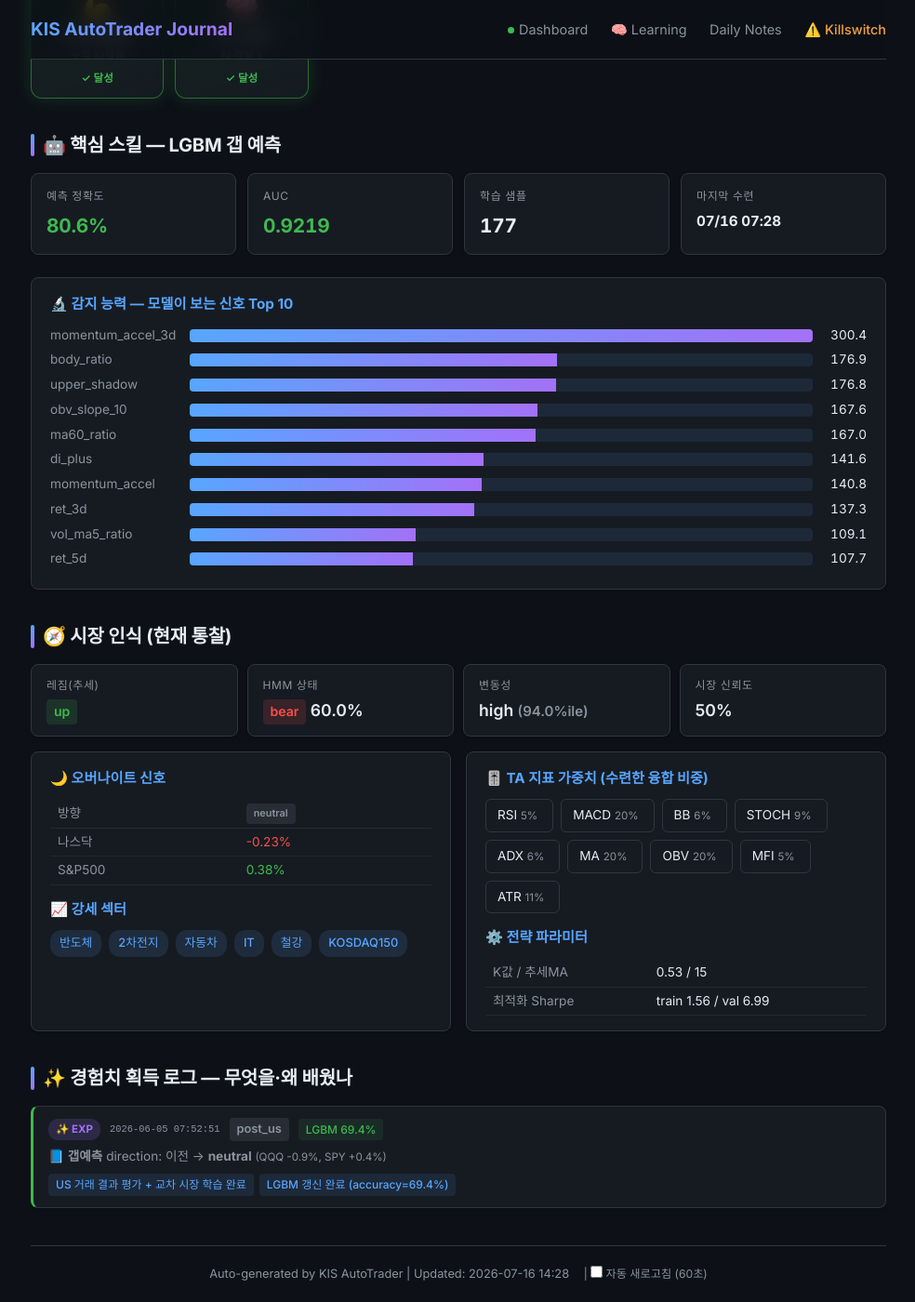
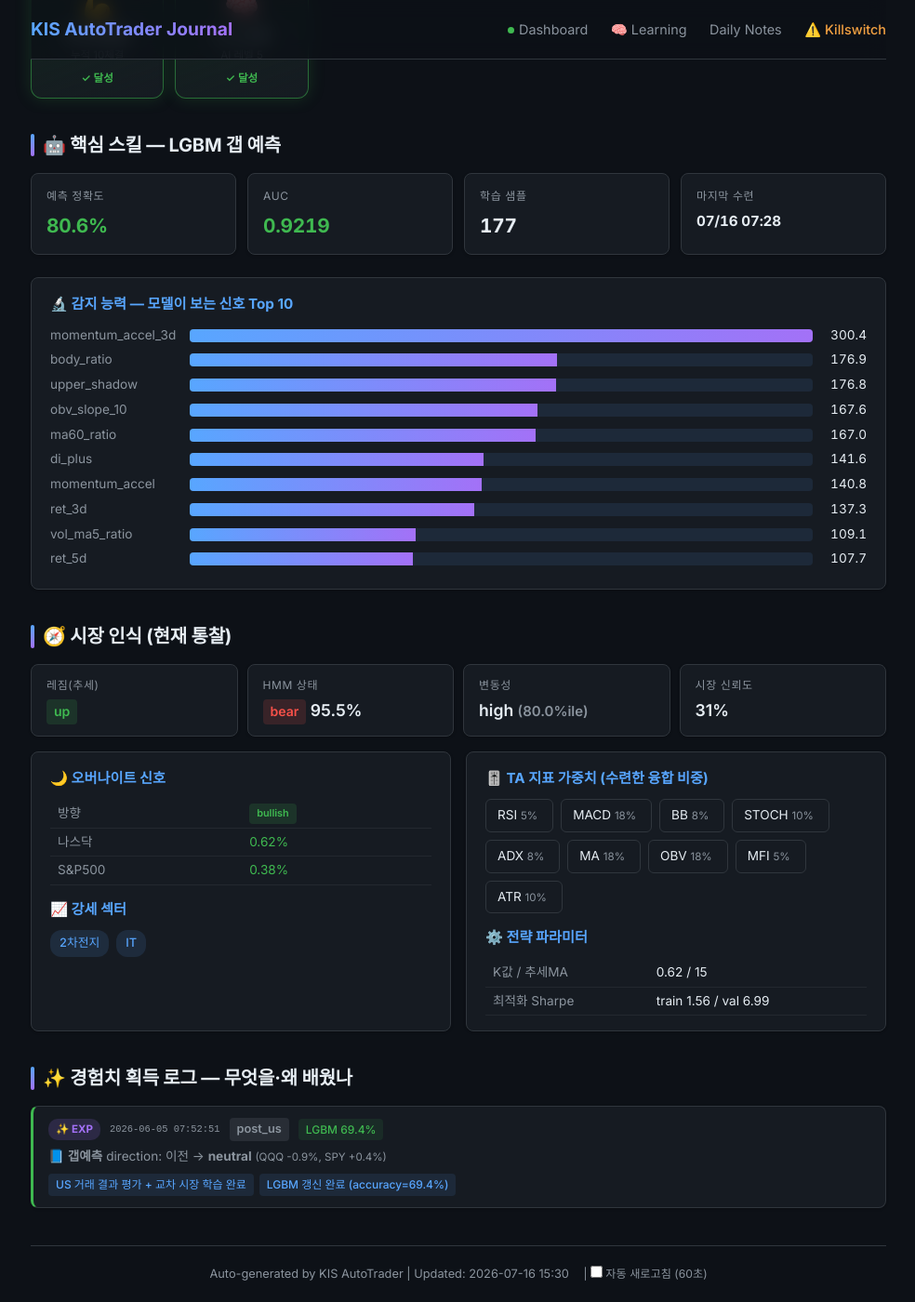
Before and after one commit to BudongJW/kis-trading-journal, a Jekyll site: the page built from learning.html, in a window 1280 px wide and 1400 px high, scrolled down 652 px. Shown: the whole window at 93% size, without its empty margins (147-1131 px from the left). Built offline with Jekyll 4.4.1, drawn with Linux system fonts in a browser that asks for light colours; nearby versions of some CDN libraries.

Commit message:
auto: portfolio update 15:30

```diff
--- a/_data/portfolio.json
+++ b/_data/portfolio.json
@@ -1,5 +1,5 @@
 {
-  "updated_at": "2026-07-16T14:28:03.208736",
+  "updated_at": "2026-07-16T15:30:09.240362",
   "initial_capital": 500000,
   "cash": 871201,
   "holdings": [],
@@ -1093,18 +1093,7 @@
     "avg_loss_pct": -1.93,
     "total_return_pct": -0.66
   },
-  "r_summary": {
-    "total_trades": 2,
-    "avg_r": 0.03,
-    "median_r": 0.03,
-    "win_rate": 1.0,
-    "avg_win_r": 0.03,
-    "avg_loss_r": 0,
-    "expectancy_r": 0.03,
-    "best_r": 0.03,
-    "worst_r": 0.03,
-    "last_updated": "2026-07-16 12:59"
-  },
+  "r_summary": {},
   "daily_history": [
     {
       "date": "2026-05-12",
@@ -1784,37 +1773,33 @@
       "net_deposit": 381542,
       "regime": "up",
       "hmm_state": "bear",
-      "confidence": 0.498,
-      "k_value": 0.53
+      "confidence": 0.311,
+      "k_value": 0.62
     }
   ],
   "market": {
     "regime": "up",
     "hmm_state": "bear",
-    "confidence": 0.498,
+    "confidence": 0.311,
     "volatility": "high",
-    "vol_percentile": 94.0,
+    "vol_percentile": 80.0,
     "overnight_gap": {
-      "direction": "neutral",
-      "strength": 0.02,
+      "direction": "bullish",
+      "strength": 0.17,
       "action": "normal"
     },
     "strong_sectors": [
-      "반도체",
       "2차전지",
-      "자동차",
-      "IT",
-      "철강",
-      "KOSDAQ150"
+      "IT"
     ]
   },
   "strategy": {
     "name": "ETF 변동성 돌파 + 신호 융합",
     "params": {
-      "k": 0.53,
+      "k": 0.62,
       "trend_ma": 15
     },
-    "universe_count": 12,
+    "universe_count": 8,
     "universe": [
       {
         "symbol": "395160",
@@ -1841,28 +1826,12 @@
         "name": "HMM"
       },
       {
-        "symbol": "091160",
-        "name": "KODEX 반도체"
-      },
-      {
         "symbol": "305720",
         "name": "KODEX 2차전지"
       },
       {
-        "symbol": "091180",
-        "name": "KODEX 자동차"
-      },
-      {
         "symbol": "098560",
         "name": "KODEX IT"
-      },
-      {
-        "symbol": "117700",
-        "name": "KODEX 철강"
-      },
-      {
-        "symbol": "229200",
-        "name": "KODEX KOSDAQ150"
       }
     ]
   },
@@ -1877,8 +1846,15 @@
     "trained": false
   },
   "bear_strategy": {
-    "regime": "BULL",
-    "enabled": false
+    "enabled": true,
+    "regime": "BEAR",
+    "confidence": 0.65,
+    "sma_ratio": 0.2934,
+    "canary_bad": 1,
+    "canary_scores": {
+      "195930": 0.7204,
+      "132030": -1.61
+    }
   },
   "us_session": {
     "enabled": true,
@@ -1931,25 +1907,21 @@
     "market": {
       "trend": "up",
       "hmm_state": "bear",
-      "hmm_confidence": 60.0,
+      "hmm_confidence": 95.5,
       "volatility": "high",
-      "vol_percentile": 94.0,
-      "market_confidence": 0.498,
-      "analyzed_at": "2026-07-15 09:11"
+      "vol_percentile": 80.0,
+      "market_confidence": 0.311,
+      "analyzed_at": "2026-07-16 09:15"
     },
     "overnight": {
-      "direction": "neutral",
-      "nasdaq_change": -0.23,
+      "direction": "bullish",
+      "nasdaq_change": 0.62,
       "sp500_change": 0.38,
       "recommended_action": "normal"
     },
     "strong_sectors": [
-      "반도체",
       "2차전지",
-      "자동차",
-      "IT",
-      "철강",
-      "KOSDAQ150"
+      "IT"
     ],
     "lgbm": {
       "accuracy": 80.6,
@@ -2000,27 +1972,27 @@
       ]
     },
     "strategy_params": {
-      "k": 0.53,
+      "k": 0.62,
       "trend_ma": 15,
       "train_sharpe": 1.56,
       "val_sharpe": 6.99,
       "optimized_at": "2026-07-05"
     },
     "ta_weights": {
-      "rsi": 0.048,
-      "macd": 0.198,
-      "bb": 0.056,
-      "stoch": 0.085,
-      "adx": 0.056,
-      "ma": 0.198,
-      "obv": 0.198,
-      "mfi": 0.048,
-      "atr": 0.113
+      "rsi": 0.049,
+      "macd": 0.18,
+      "bb": 0.078,
+      "stoch": 0.103,
+      "adx": 0.078,
+      "ma": 0.18,
+      "obv": 0.18,
+      "mfi": 0.051,
+      "atr": 0.103
     },
     "adaptive": {
       "etf": 1.0,
-      "win_rate": 0.417,
-      "trades": 32
+      "win_rate": 0.447,
+      "trades": 34
     },
     "diary": [
       {
@@ -2140,26 +2112,26 @@
     }
   },
   "day_plan": {
-    "stance": "NEUTRAL",
+    "stance": "DEFENSIVE",
     "forced": false,
-    "auto_stance": "NEUTRAL",
-    "stance_kr": "중립",
-    "budget_pct": 0.7,
-    "max_new_positions": 2,
-    "allow_long": true,
-    "allow_inverse": false,
+    "auto_stance": "DEFENSIVE",
+    "stance_kr": "방어",
+    "budget_pct": 0.25,
+    "max_new_positions": 1,
+    "allow_long": false,
+    "allow_inverse": true,
     "allow_leverage": false,
-    "size_mult": 0.85,
-    "k_effective": 0.53,
-    "allow_summary": "롱",
-    "briefing": "오늘 스탠스 중립(NEUTRAL) · 레짐 BULL·신뢰도 50% · 美 오버나이트 neutral(-0.2%) · 고변동(94.0%ile) · 예산 70%·최대 2종목·허용 롱",
+    "size_mult": 0.4,
+    "k_effective": 0.72,
+    "allow_summary": "인버스",
+    "briefing": "오늘 스탠스 방어(DEFENSIVE) · 레짐 BEAR·신뢰도 31% · 美 오버나이트 bullish(+0.6%) · 고변동(80.0%ile) · 예산 25%·최대 1종목·허용 인버스",
     "signals": {
-      "regime": "BULL",
-      "confidence": 0.498,
-      "direction": "neutral",
-      "nasdaq_change": -0.23,
+      "regime": "BEAR",
+      "confidence": 0.311,
+      "direction": "bullish",
+      "nasdaq_change": 0.62,
       "high_vol": true,
-      "vol_percentile": 94.0,
+      "vol_percentile": 80.0,
       "rapid_level": "NONE"
     }
   },
@@ -2167,12 +2139,12 @@
     "enabled": true,
     "dry_run": true,
     "gate_allowed": false,
-    "gate_reason": "HMM bear(bull 아님/횡보) → 레버리지 금지",
+    "gate_reason": "레짐 BEAR(BULL 아님) → 레버리지 금지",
     "hard_stop_pct": 0.04,
     "max_weight": 0.15,
-    "regime": "BULL",
+    "regime": "BEAR",
     "hmm_state": "bear",
-    "hmm_confidence": 0.6,
+    "hmm_confidence": 0.955,
     "universe": [
       {
         "symbol": "122630",
```
